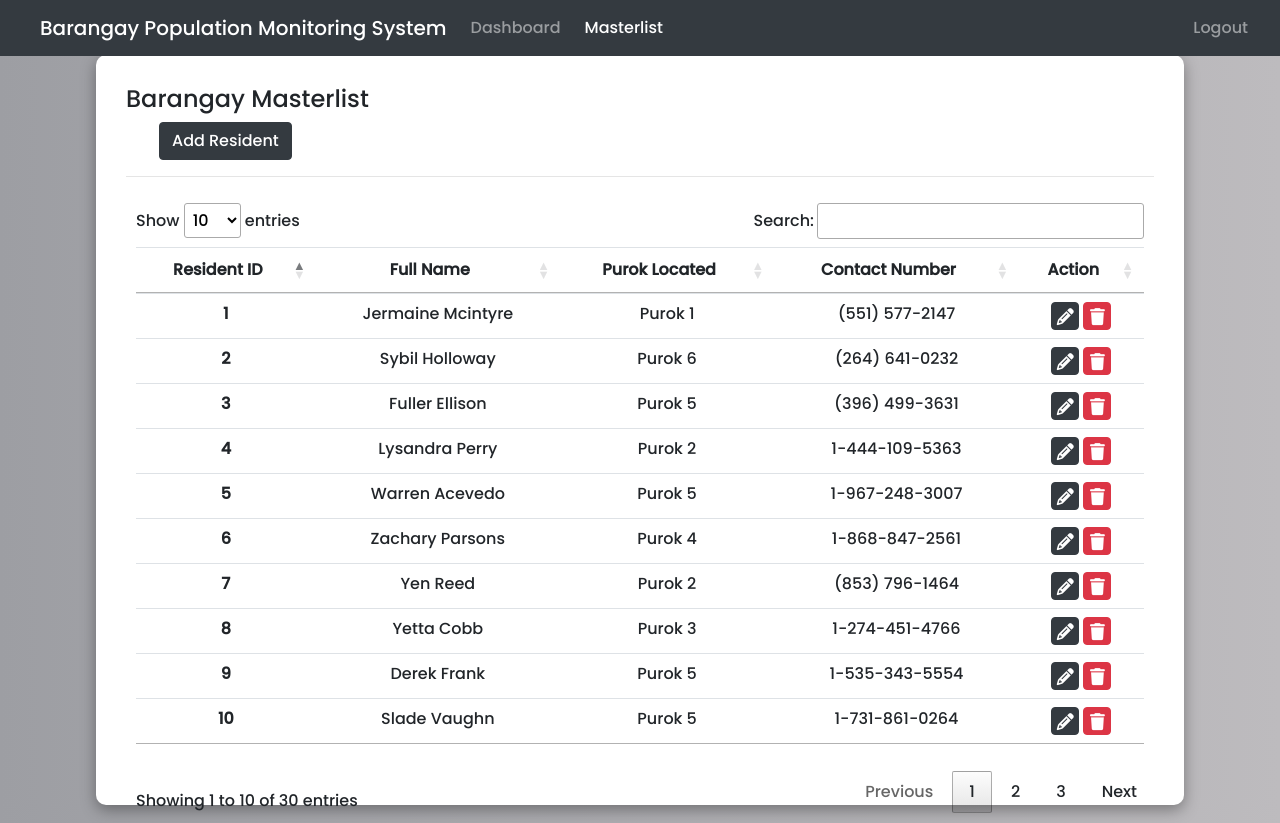
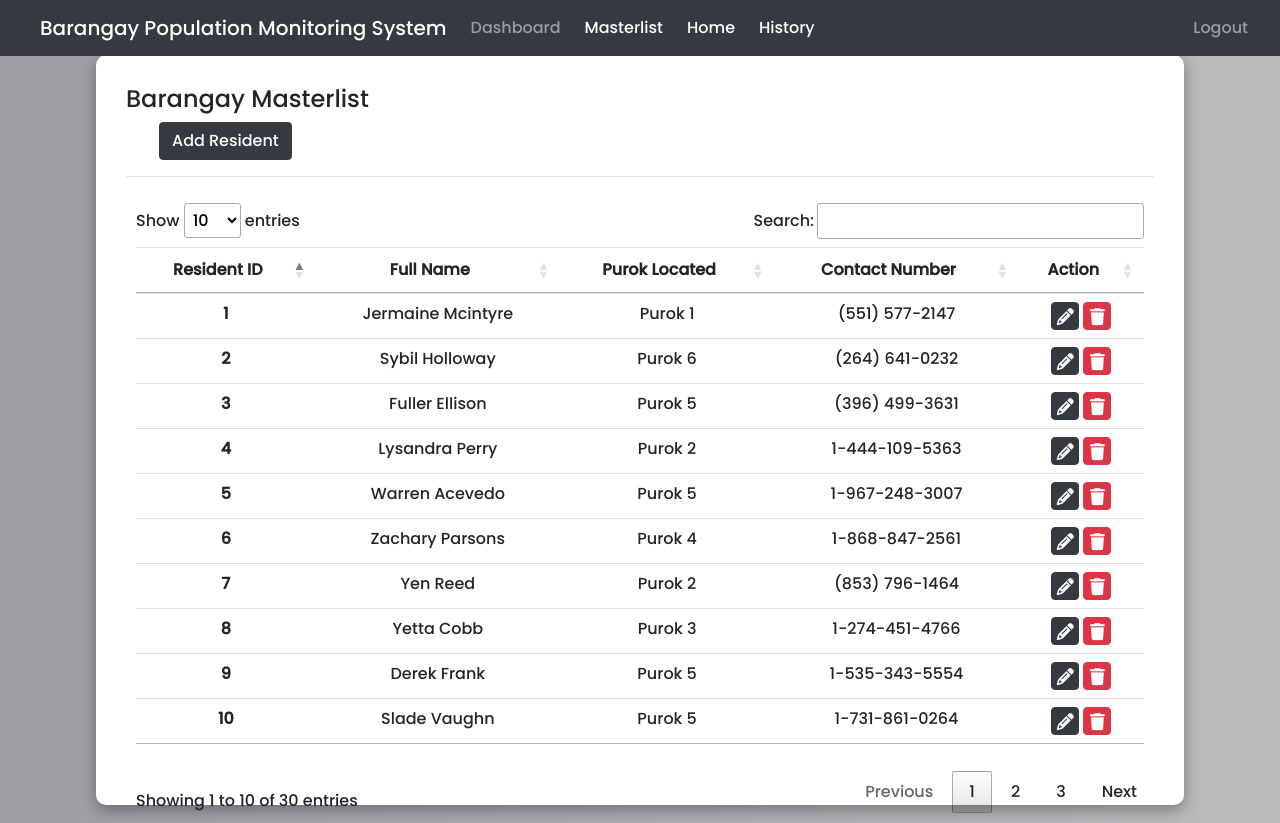
Before and after one commit to ShielaMaeBacalando/database_it26a, a PHP site: page /barangay-population-monitoring-system/masterlist.php in a window 1280 px wide. Run offline with PHP 8.4, Linux system fonts and the light colour scheme; data comes from the database, SQL or seed files in the repository; some libraries are stand-ins or nearby versions.

Commit message:
dashboard adjustments

```diff
--- a/masterlist.php
+++ b/masterlist.php
@@ -101,6 +101,12 @@
                 </li>
                 <li class="nav-item active">
                     <a class="nav-link mr-2" href="">Masterlist</a>
+                </li>
+                <li class="nav-item active">
+                    <a class="nav-link mr-2" href="./home.php">Home</a>
+                </li>
+                <li class="nav-item active">
+                    <a class="nav-link mr-2" href="./history.php">History</a>
                 </li>
             </ul>
             <ul class="navbar-nav ml-auto">
```
